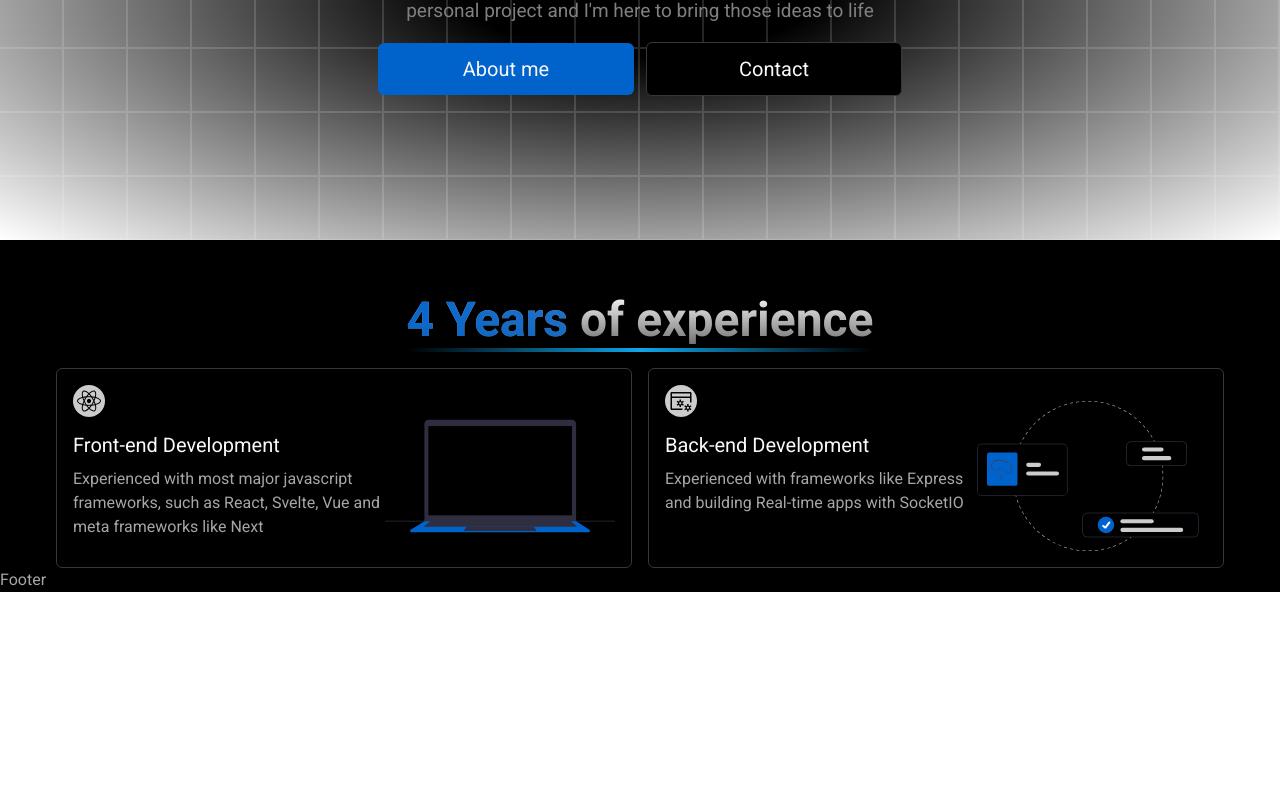
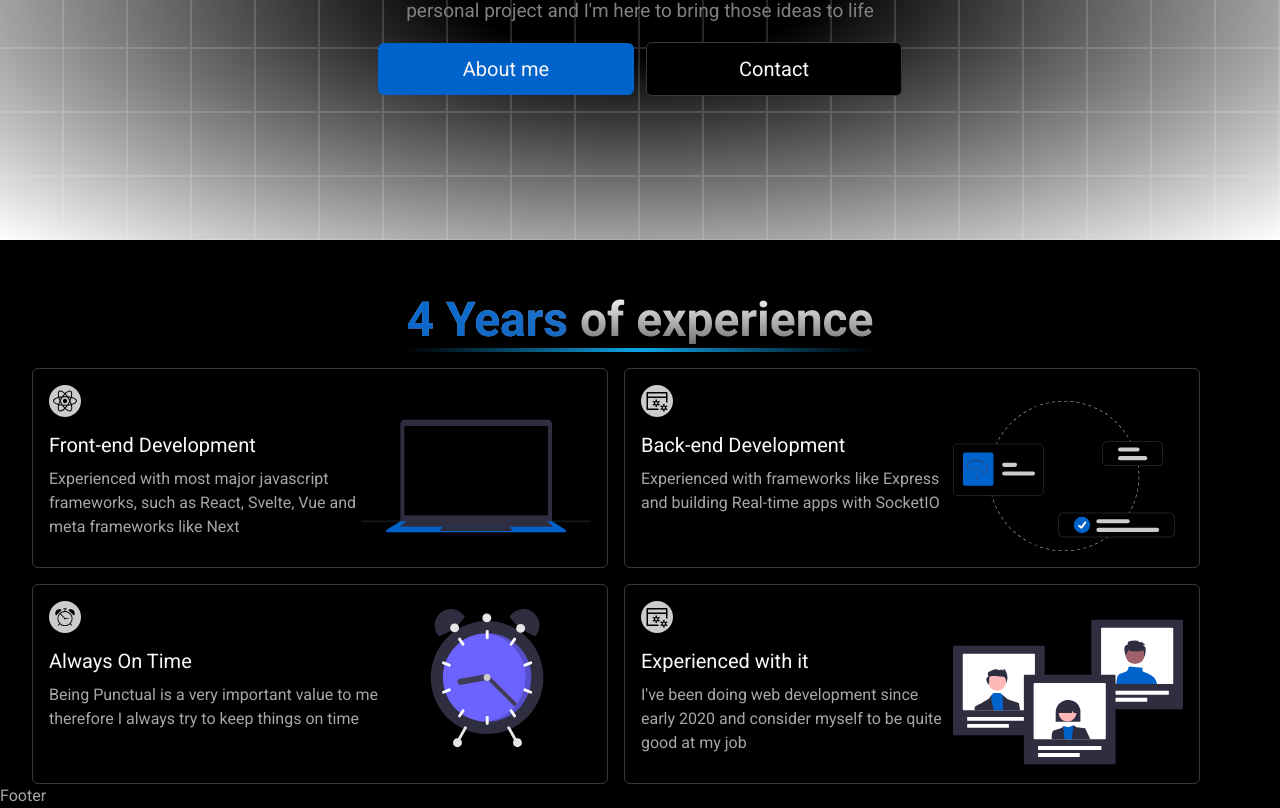
Before and after one commit to Humboorgir/portfolio-v3, a Next.js app: page / in a window 1280 px wide. Shown: the part 347-1155 px from the top of the page. Before the commit the page ends 939 px from the top, so only its background shows below. Built offline with nearby package versions, Linux system fonts and the light colour scheme.

Commit message:
feat(home): expland about me section

```diff
--- a/src/pages/index.tsx
+++ b/src/pages/index.tsx
@@ -7,6 +7,7 @@ import Button from "@/components/ui/button";
 
 import { FaReact as React } from "react-icons/fa";
 import { VscServerProcess as Process } from "react-icons/vsc";
+import { GiAlarmClock as Clock } from "react-icons/gi";
 
 import Image from "next/image";
 
@@ -51,7 +52,9 @@ const Home = () => {
 
       <Container>
         <Row className="flex-wrap">
-          <Row items="start" className="h-[200px] border border-ring rounded-md flex max-w-xl p-4 mr-4">
+          <Row
+            items="start"
+            className="h-[200px] border border-ring rounded-md flex max-w-xl p-4 mb-4 mr-4">
             <Column items="start">
               <div className="rounded-full p-1 bg-white/80 mb-2">
                 <React className="text-2xl text-black" />
@@ -66,7 +69,7 @@ const Home = () => {
           </Row>
           <Row
             items="start"
-            className="min-h-[1px] h-[200px] border border-ring rounded-md flex max-w-xl p-4">
+            className="min-h-[1px] h-[200px] border border-ring rounded-md flex max-w-xl mb-4 p-4">
             <Column items="start">
               <div className="rounded-full p-1 bg-white/80 mb-2">
                 <Process className="text-2xl text-black" />
@@ -77,6 +80,36 @@ const Home = () => {
               </Text>
             </Column>
             <Image className="h-full mt-2" width={230} height={120} src="/process.svg" alt="laptop" />
+          </Row>
+          <Row
+            items="start"
+            className="min-h-[1px] h-[200px] border border-ring rounded-md flex max-w-xl p-4 mr-4">
+            <Column items="start">
+              <div className="rounded-full p-1 bg-white/80 mb-2">
+                <Clock className="text-2xl text-black" />
+              </div>
+              <Text variant="h4">Always On Time</Text>
+              <Text variant="p">
+                Being Punctual is a very important value to me therefore I always try to keep things on
+                time
+              </Text>
+            </Column>
+            <Image className="h-full mt-2" width={230} height={120} src="/clock.svg" alt="laptop" />
+          </Row>
+          <Row
+            items="start"
+            className="min-h-[1px] h-[200px] border border-ring rounded-md flex max-w-xl p-4">
+            <Column items="start">
+              <div className="rounded-full p-1 bg-white/80 mb-2">
+                <Process className="text-2xl text-black" />
+              </div>
+              <Text variant="h4">Experienced with it</Text>
+              <Text variant="p">
+                I've been doing web development since early 2020 and consider myself to be quite good at
+                my job
+              </Text>
+            </Column>
+            <Image className="h-full mt-2" width={230} height={120} src="/expert.svg" alt="laptop" />
           </Row>
         </Row>
       </Container>
--- a/src/styles/globals.css
+++ b/src/styles/globals.css
@@ -22,7 +22,3 @@
   --accent: 240 4% 95%;
    --ring: 240 3% 87%;*/
 }
-
-.test {
-  color: #252525;
-}
```
Also changed, not shown: public/clock.svg (added), public/expert.svg (added).
